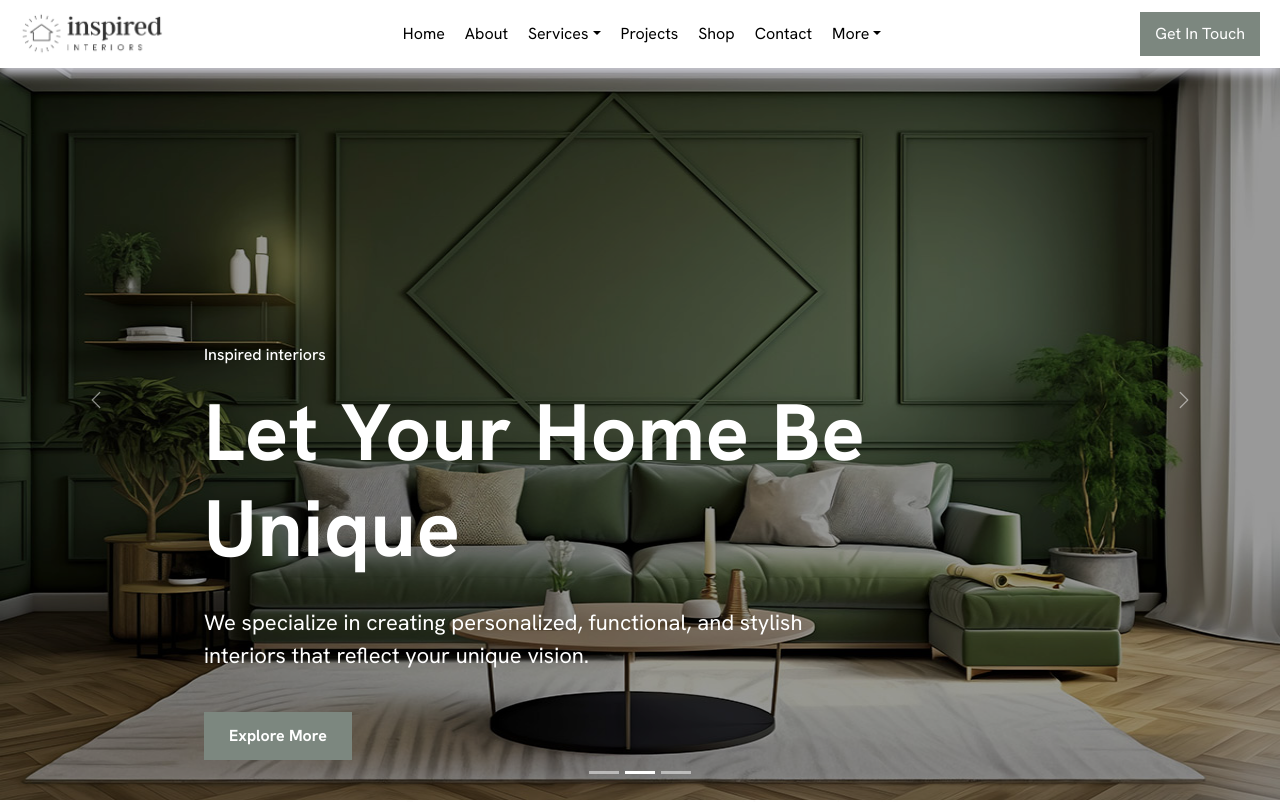
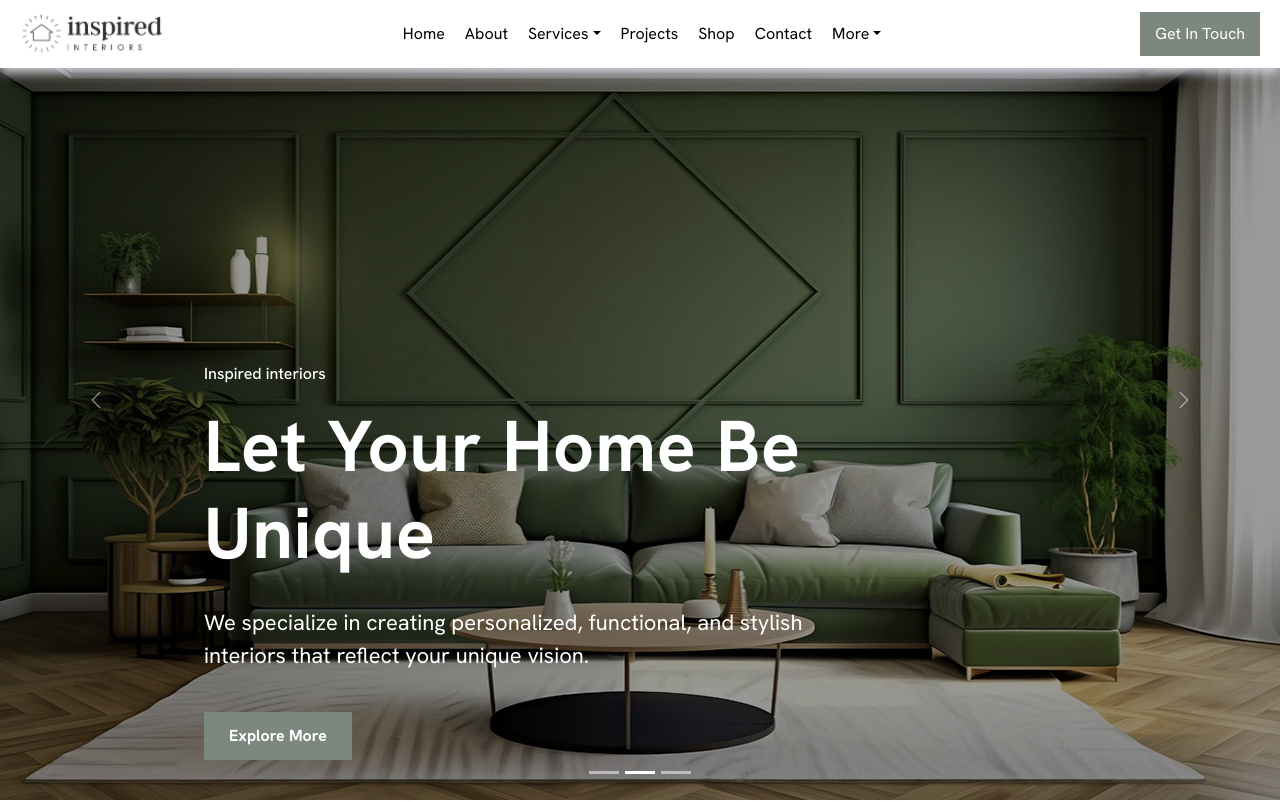
Before and after one commit to maithili-4752/interiordesignwebsite, a React (Create React App) app: page / in a window 1280 px wide. Shown: the top 802 px of the page. Built offline with nearby package versions, Linux system fonts and the light colour scheme.

Commit message:
code updated

```diff
--- a/src/App.css
+++ b/src/App.css
@@ -148,7 +148,7 @@ ul{
 }
 @media(min-width:1200px){
     .section-title h1{
-        font-size: 80px;
+        font-size: 72px;
     }
     .section-title .hero-para{
         font-size: 22px;
--- a/src/components/Navigation.css
+++ b/src/components/Navigation.css
@@ -64,6 +64,10 @@
     padding: 10px 15px;
     color: #fff;
     text-decoration: none;
+    transition: 0.4s;
+  }
+  .getintouch-btn .cont-btn:hover{
+    background-color: #000;
   }
   .btn-primary{
     --bs-btn-active-bg: none;
```
